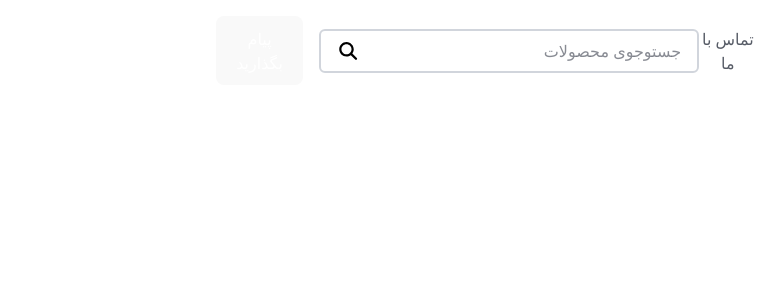
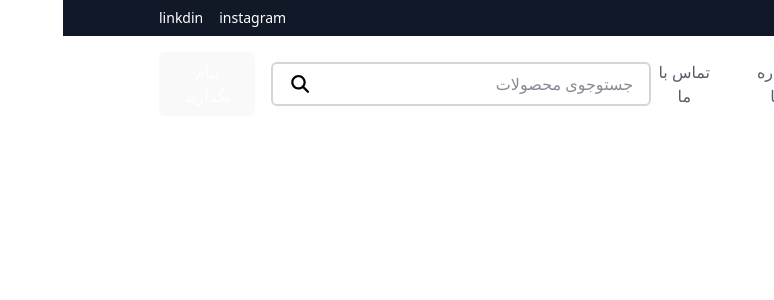
Before and after one commit to Shayan-Mst/Chemical, a React (Vite) app in the folder Frontend/chemical-app/: page / in a window 1280 px wide. Shown: the top 300 px of the page, without its empty margins (506-1280 px from the left). Built offline with nearby package versions, Linux system fonts and the light colour scheme.

Commit message:
Added topbar

```diff
--- a/Frontend/chemical-app/src/components/Nav.tsx
+++ b/Frontend/chemical-app/src/components/Nav.tsx
@@ -7,7 +7,7 @@ import {useState} from "react"
 const Nav = () => {
     const [query, setQuery] = useState("");
   return (
-     <nav className="text-[var(--text-secondary)] w-full px-6 py-4 sticky top-0  flex items-center justify-between">
+     <nav className="text-[var(--text-secondary)] w-full  sticky top-0  flex items-center justify-between">
       {/* Logo */}
 
 
--- /dev/null
+++ b/Frontend/chemical-app/src/components/TopBar.tsx
@@ -0,0 +1,35 @@
+import React from 'react'
+
+const TopBar = () => {
+  return (
+  <div className="bg-[var(--bg-primary)] text-white text-sm px-24 py-2 flex justify-between items-center">
+
+      {/* Left side: phone + email */}
+      <div className="flex items-center gap-6">
+        <div className="flex items-center gap-1">
+
+          واحد فروش :‌
+
+          <span>+1 (555) 123-4567</span>
+        </div>
+        <div className="flex items-center gap-1">
+         ایمیل :
+          <span>info@mycompany.com</span>
+        </div>
+      </div>
+
+      {/* Right side: social icons */}
+      <div className="flex items-center gap-4">
+        <a href="https://instagram.com" target="_blank" rel="noopener noreferrer">
+         instagram
+        </a>
+        <a href="https://linkedin.com" target="_blank" rel="noopener noreferrer">
+          linkdin
+        </a>
+      </div>
+
+    </div>
+  )
+}
+
+export default TopBar
--- a/Frontend/chemical-app/src/index.css
+++ b/Frontend/chemical-app/src/index.css
@@ -23,7 +23,7 @@
 
 
 body {
-  margin: 0 6rem;
+
   min-width: 320px;
   min-height: 100vh;
 
@@ -34,23 +34,9 @@ h1 {
   line-height: 1.1;
 }
 
-button {
-  border-radius: 8px;
-  border: 1px solid transparent;
-  padding: 0.6em 1.2em;
-  font-size: 1em;
-  font-weight: 500;
-  font-family: inherit;
-  background-color: #1a1a1a;
-  cursor: pointer;
-  transition: border-color 0.25s;
-}
-button:hover {
-  border-color: #646cff;
-}
-button:focus,
-button:focus-visible {
-  outline: 4px auto -webkit-focus-ring-color;
+nav{
+
+  padding: 1rem 6rem;
 }
 
 @media (prefers-color-scheme: light) {
--- a/Frontend/chemical-app/src/pages/Home.tsx
+++ b/Frontend/chemical-app/src/pages/Home.tsx
@@ -1,9 +1,11 @@
 import Nav from "../components/Nav"
+import TopBar from "../components/TopBar"
 
 
 const Home = () => {
   return (
     <>
+    <TopBar/>
     <Nav/>
     </>
 
```
